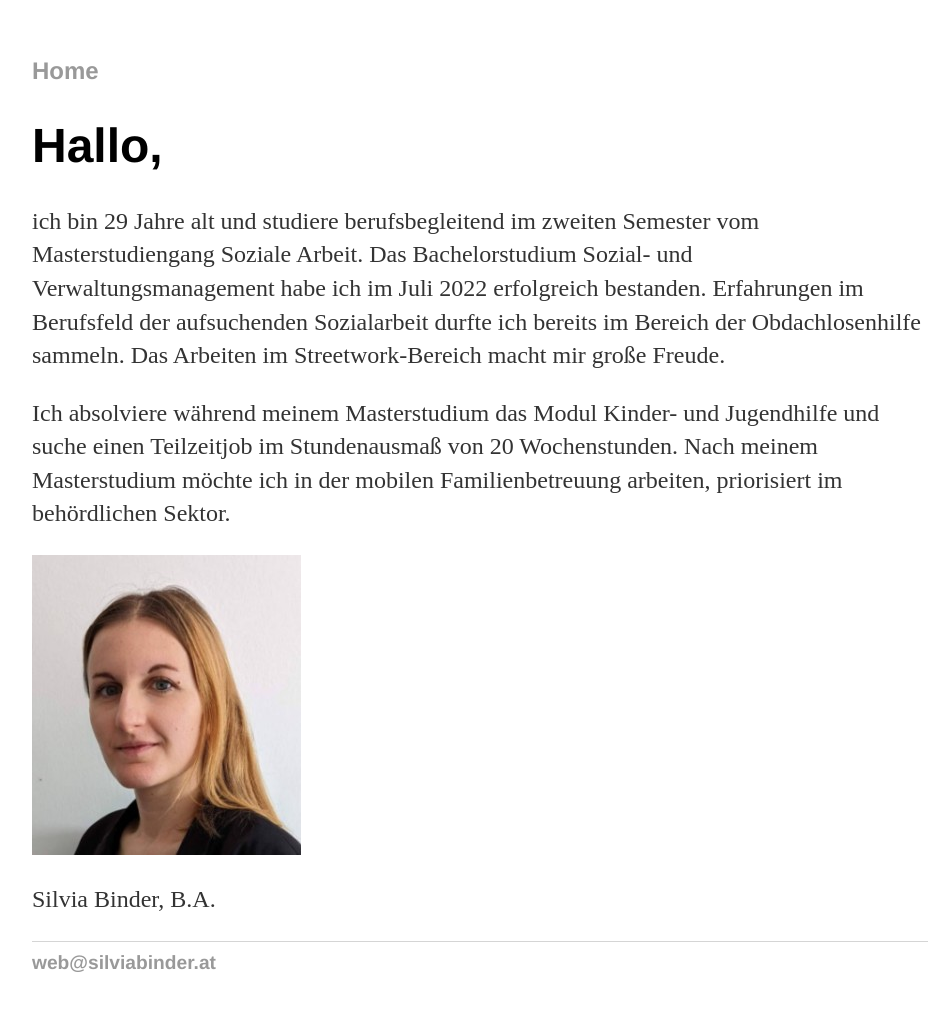
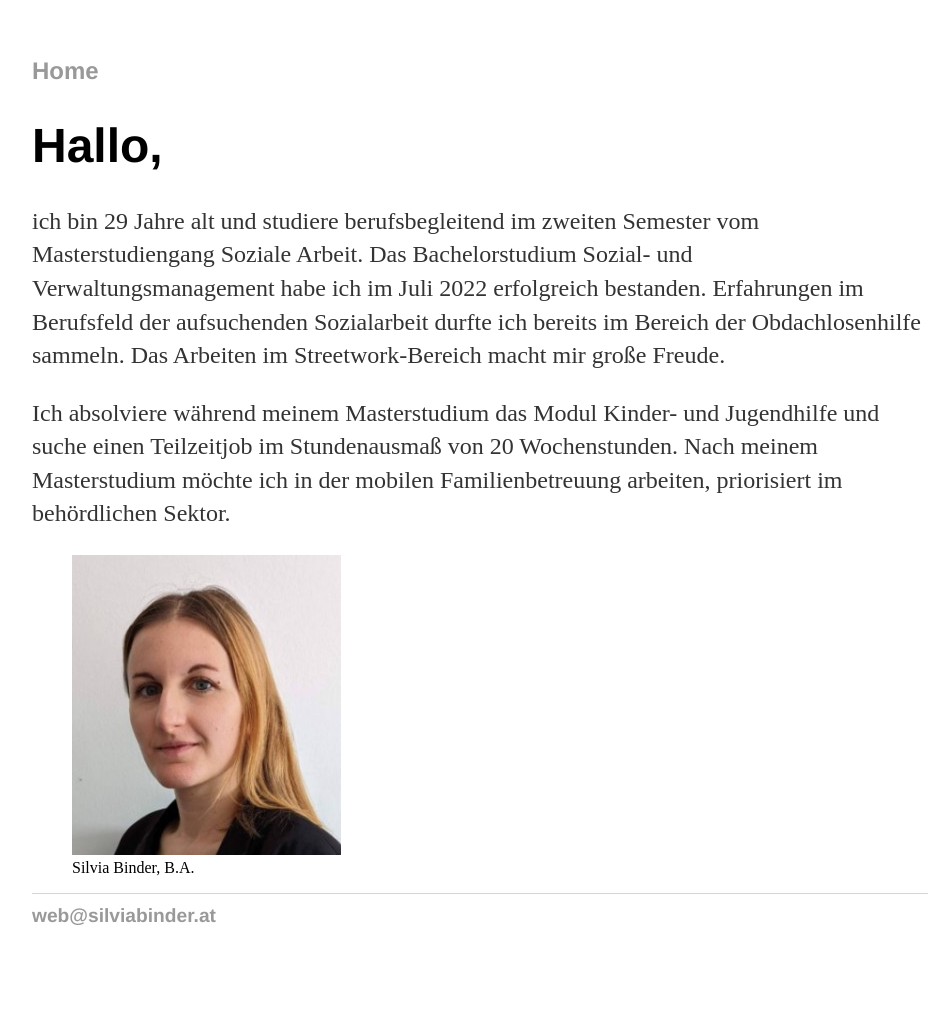
Before and after one commit to michaeltroger/s, a Jekyll site: the page built from index.html, in a window 1280 px wide. Shown: the whole page, without its empty margins (160-1111 px from the left). Built offline with Jekyll 4.4.1, drawn with Linux system fonts in a browser that asks for light colours; after the commit the page ends 987 px from its top, so only the background shows below that.

Commit message:
Adapt description

```diff
--- a/index.html
+++ b/index.html
@@ -9,6 +9,8 @@ title: Silvia Binder
 				Erfahrungen im Berufsfeld der aufsuchenden Sozialarbeit durfte ich bereits im Bereich der Obdachlosenhilfe sammeln. Das Arbeiten im Streetwork-Bereich macht mir große Freude.</p>
 			<p>Ich absolviere während meinem Masterstudium das Modul Kinder- und Jugendhilfe und suche einen Teilzeitjob im Stundenausmaß von 20 Wochenstunden.
 				Nach meinem Masterstudium möchte ich in der mobilen Familienbetreuung arbeiten, priorisiert im behördlichen Sektor.</p>
-			<img src="/images/silvia.jpg">
-			<p>Silvia Binder, B.A.</p>
+			<figure>
+				<img src="/images/silvia.jpg" width="269" height="300" alt="Silvia Binder">
+				<figcaption>Silvia Binder, B.A.</figcaption>
+			</figure>
 		</div>
```
